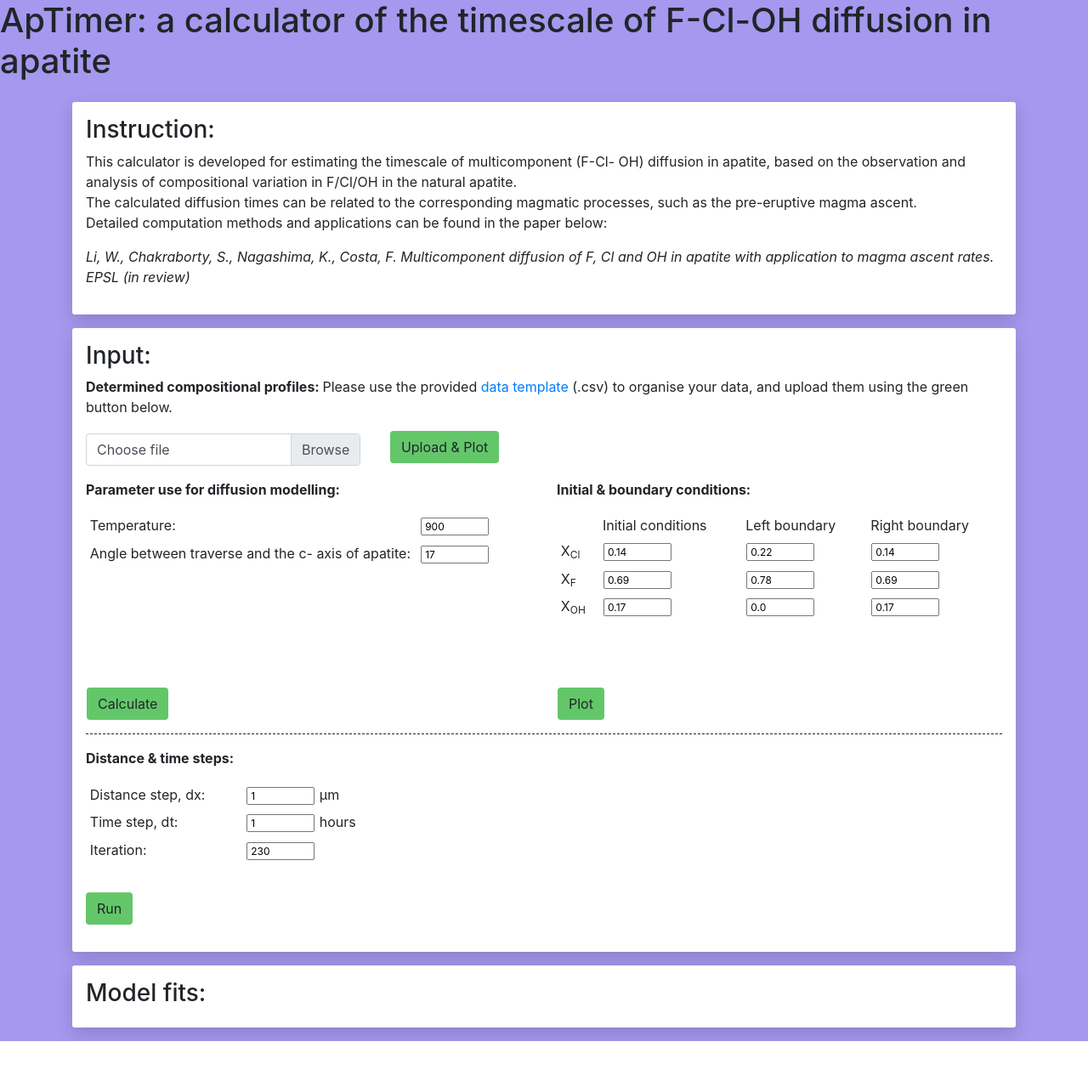
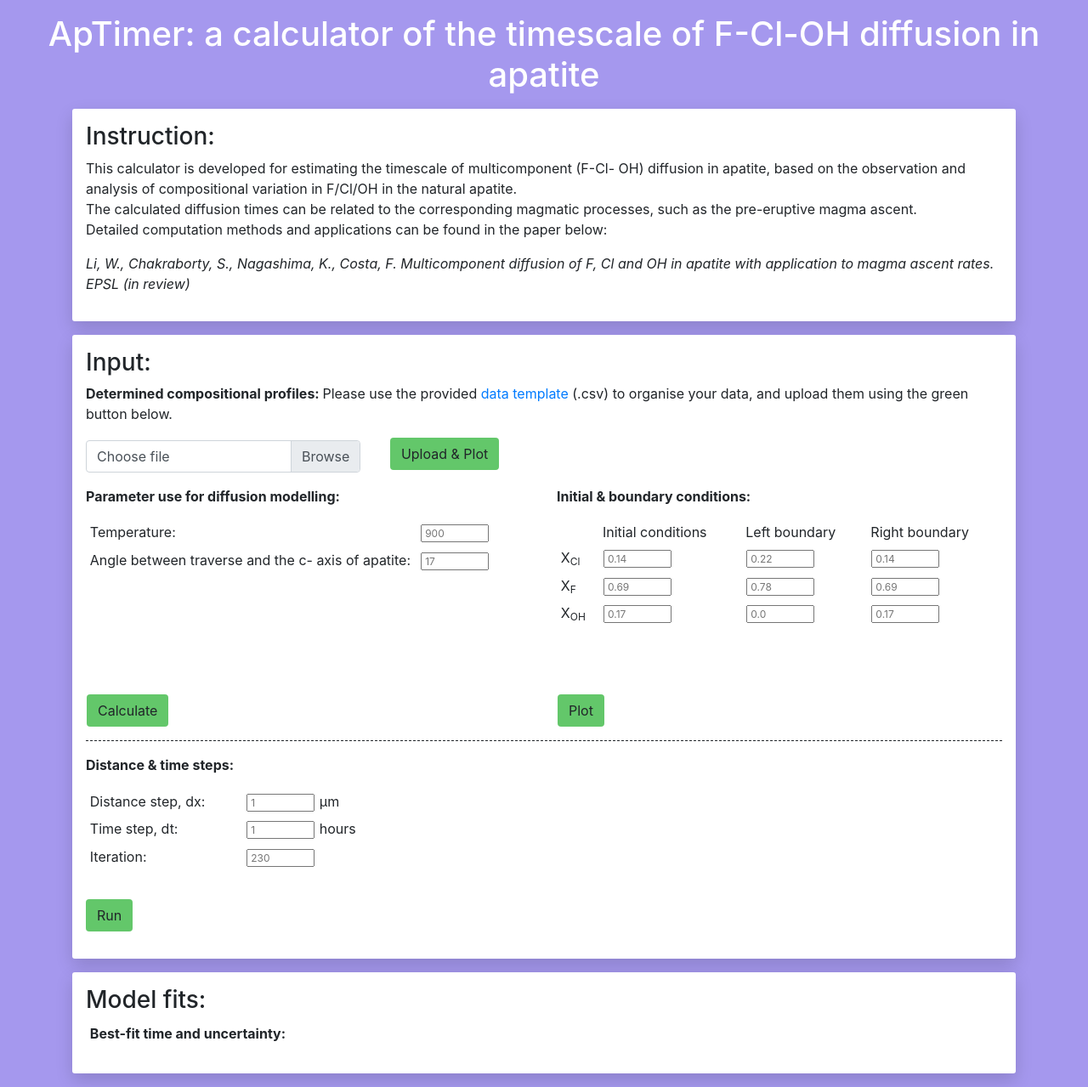
Before and after one commit to SeriousCorgi/ApTimer, a Django app: page / in a window 1280 px wide. Shown: the whole page at 85% size. Before the commit the page ends 1225 px from the top, so only its background shows below. Run offline with Django 3.2, Linux system fonts and the light colour scheme; lists and menus that the app fills with data are empty; some libraries are stand-ins or nearby versions.

Commit message:
Update UI

```diff
--- a/static/css/index.css
+++ b/static/css/index.css
@@ -2,6 +2,11 @@ body {
     background-color: #a598ee;
     background-size: cover;
     background-position: center center;
+}
+
+header {
+    color: #fff;
+    text-align: center;
 }
 
 .cal-wrapper > div {
@@ -52,6 +57,6 @@ div.model-result td, div.model-result th{
     text-align: left;
 }
 
-div.model-result th{
+div.model-result th, div.model-result td:last-child{
     border: none;
 }
--- a/static/js/index.js
+++ b/static/js/index.js
@@ -352,10 +352,10 @@ $(document).ready(function () {
                             + "<tr><th>Best-fit time and uncertainty:</th><td>"
                             + data['best_fit_time'] + " (+"
                             + data['plus'] + "/-"
-                            + data['minus'] + ") hours</td></tr>"
-                            + "<tr><th></th><td>~" + data["best_day"] + " days</td></tr>"
+                            + data['minus'] + ")</td><td> hours</td></tr>"
+                            + "<tr><th></th><td>~" + data["best_day"] + "</td><td> days</td></tr>"
                             + "</table>"
-                        $(".model-result").text("");
+                        $(".model-result").empty();
                         $(".model-result").append("<h3>Model fits:</h3>" + $new_div);
                     } else {
                         Plotly.addTraces('plot', [red_cl, red_f, red_oh, min_cl, max_cl]);
@@ -363,10 +363,10 @@ $(document).ready(function () {
                             + "<tr><th>Best-fit time and uncertainty:</th><td>"
                             + data['best_fit_time'] + " (+"
                             + data['plus'] + "/-"
-                            + data['minus'] + ") hours</td></tr>"
-                            + "<tr><th></th><td>~" + data["best_day"] + " days</td></tr>"
+                            + data['minus'] + ")</td><td> hours</td></tr>"
+                            + "<tr><th></th><td>~" + data["best_day"] + "</td><td> days</td></tr>"
                             + "</table>"
-                        $(".model-result").text("");
+                        $(".model-result").empty();
                         $(".model-result").append("<h3>Model fits:</h3>" + $new_div);
                     }
                 }
--- a/templates/index.html
+++ b/templates/index.html
@@ -22,7 +22,7 @@
 </head>
 
 <body>
-    <header class="container-fluid row justify-content-center mb-3">
+    <header class="container-fluid my-3">
         <h1>ApTimer: a calculator of the timescale of F-Cl-OH diffusion in apatite</h1>
     </header>
 
@@ -145,6 +145,13 @@
 
         <div class="model-result my-3 p-3">
             <h3>Model fits:</h3>
+            <table class="table table-sm col-lg-6 col-md-8">
+                <tbody>
+                    <tr>
+                        <th>Best-fit time and uncertainty:</th>
+                    </tr>
+                </tbody>
+            </table>
         </div>
 
     </div>
```
Also changed, not shown: other parts of templates/index.html (+14 -14 lines).
